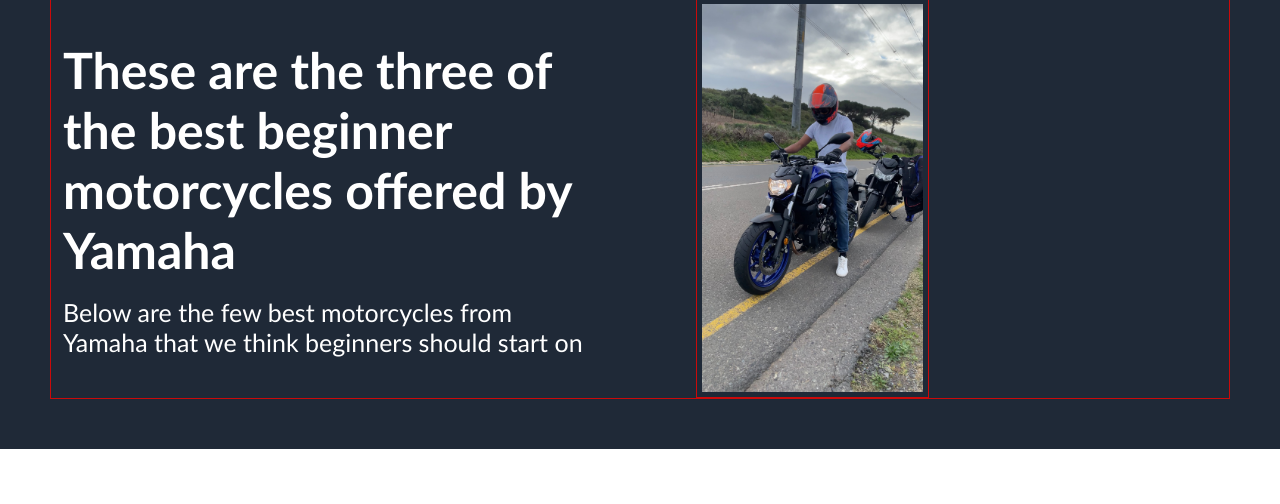
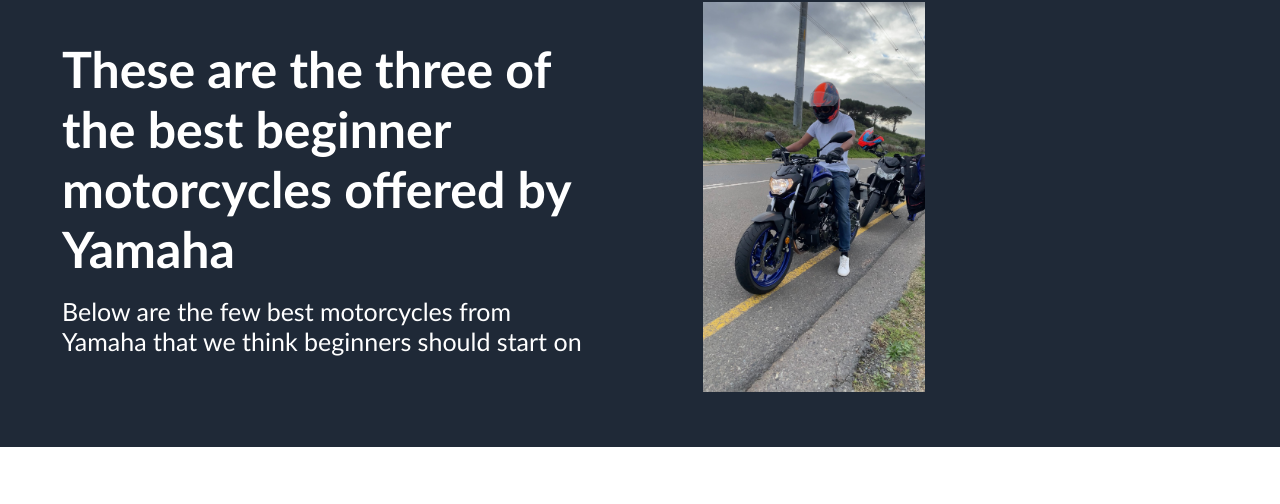
Before and after one commit to Bahle-Gaji/Landing-Page, a plain HTML site: page index.html in a window 1280 px wide. Shown: the part 121-625 px from the top of the page. Drawn offline with Linux system fonts and the light colour scheme.

Commit message:
Update styles.css

```diff
--- a/styles.css
+++ b/styles.css
@@ -52,11 +52,11 @@
     justify-content: space-between;
     align-items: center;
     gap: 100px;
-    border: rgb(202, 10, 10) solid 1px;
+    /* border: rgb(202, 10, 10) solid 1px; */
 }
 
 .header-info img {
-    border: rgb(202, 10, 10) solid 1px;
+    /* border: rgb(202, 10, 10) solid 1px; */
 }
 
 .hero-main {
```
